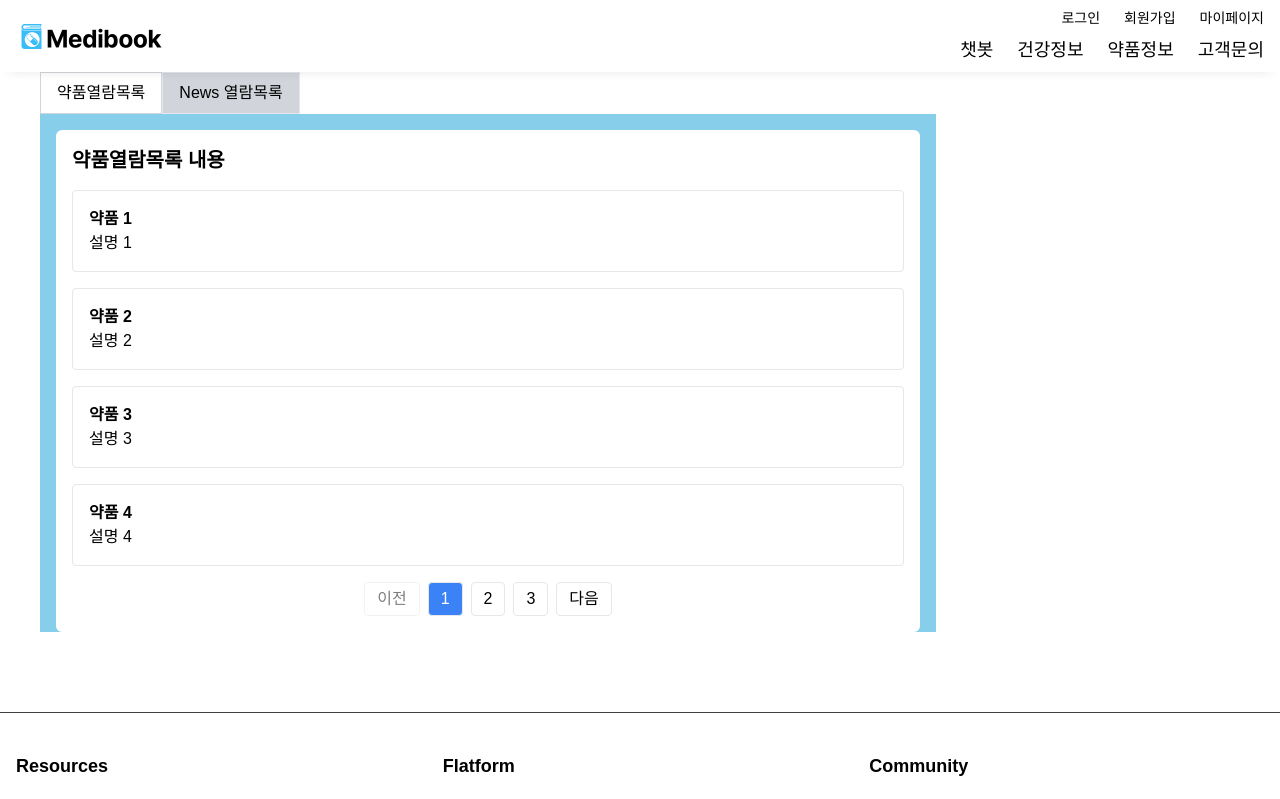
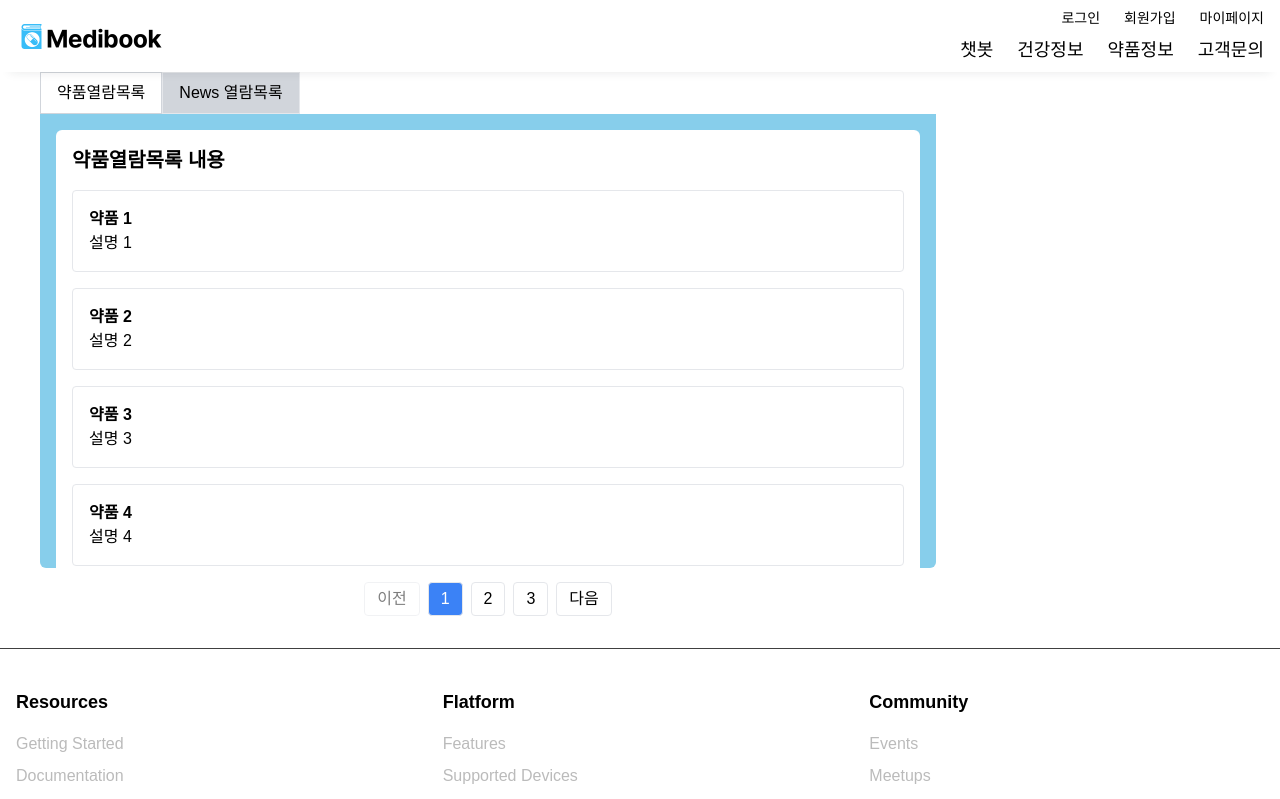
Before and after one commit to hyeonji423/project_front, a React (Create React App) app: page /newpage in a window 1280 px wide. Shown: the top 799 px of the page. Built offline with nearby package versions, Linux system fonts and the light colour scheme; a web font is replaced by a local one.

Commit message:
listedit

```diff
--- a/src/components/NewPage.jsx
+++ b/src/components/NewPage.jsx
@@ -80,7 +80,7 @@ const NewPage = () => {
 
   return (
     <div className="w-full h-auto flex">
-      <div className="w-[70%] bg-[skyblue] ml-10">
+      <div className="w-[70%] h-[62vh] rounded-md bg-[skyblue] ml-10">
         <div>
           <div className="flex bg-white last:border-b border-gray-300 mb-4">
             {tabs.map((tab, index) => (
```
